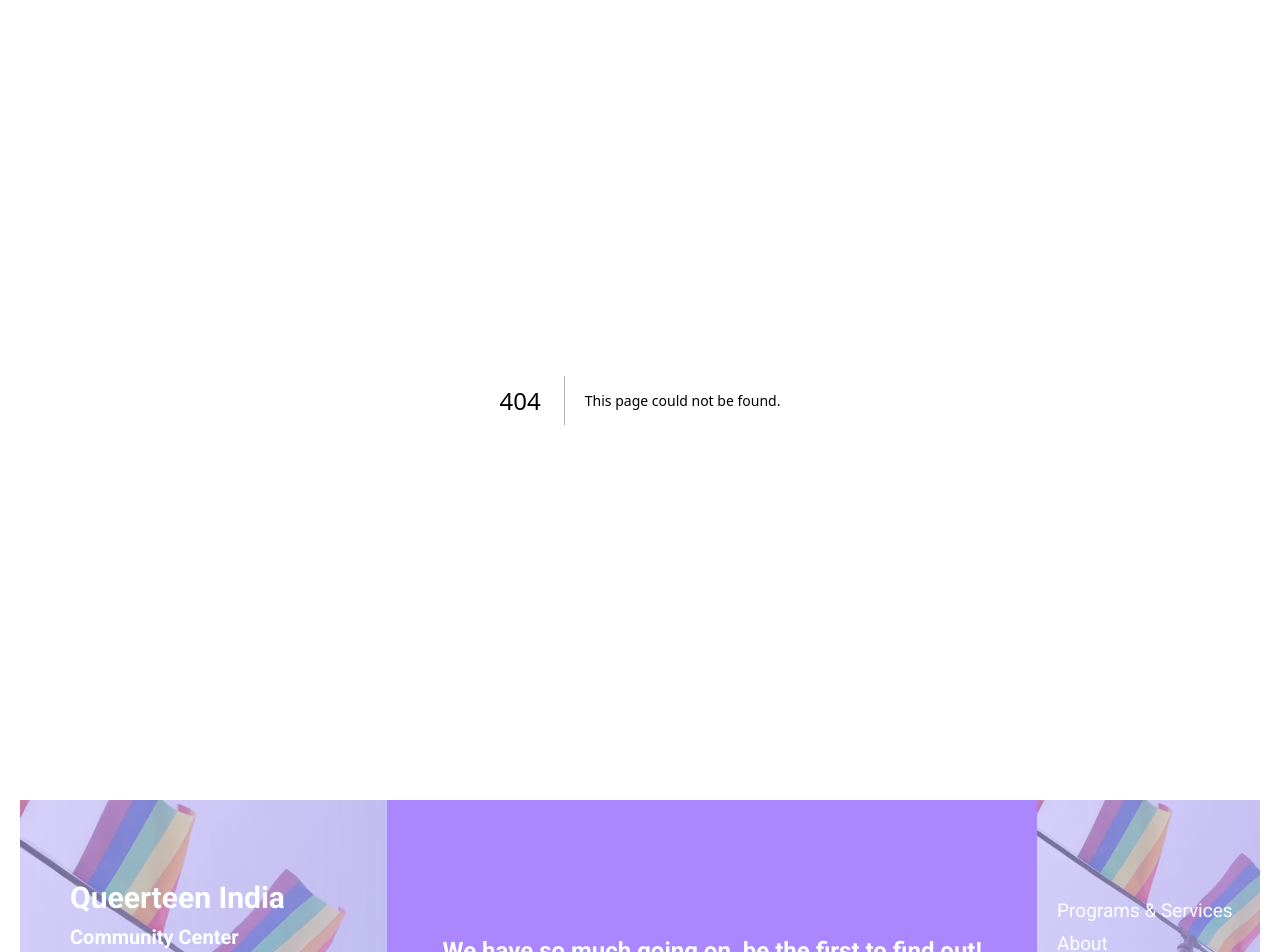
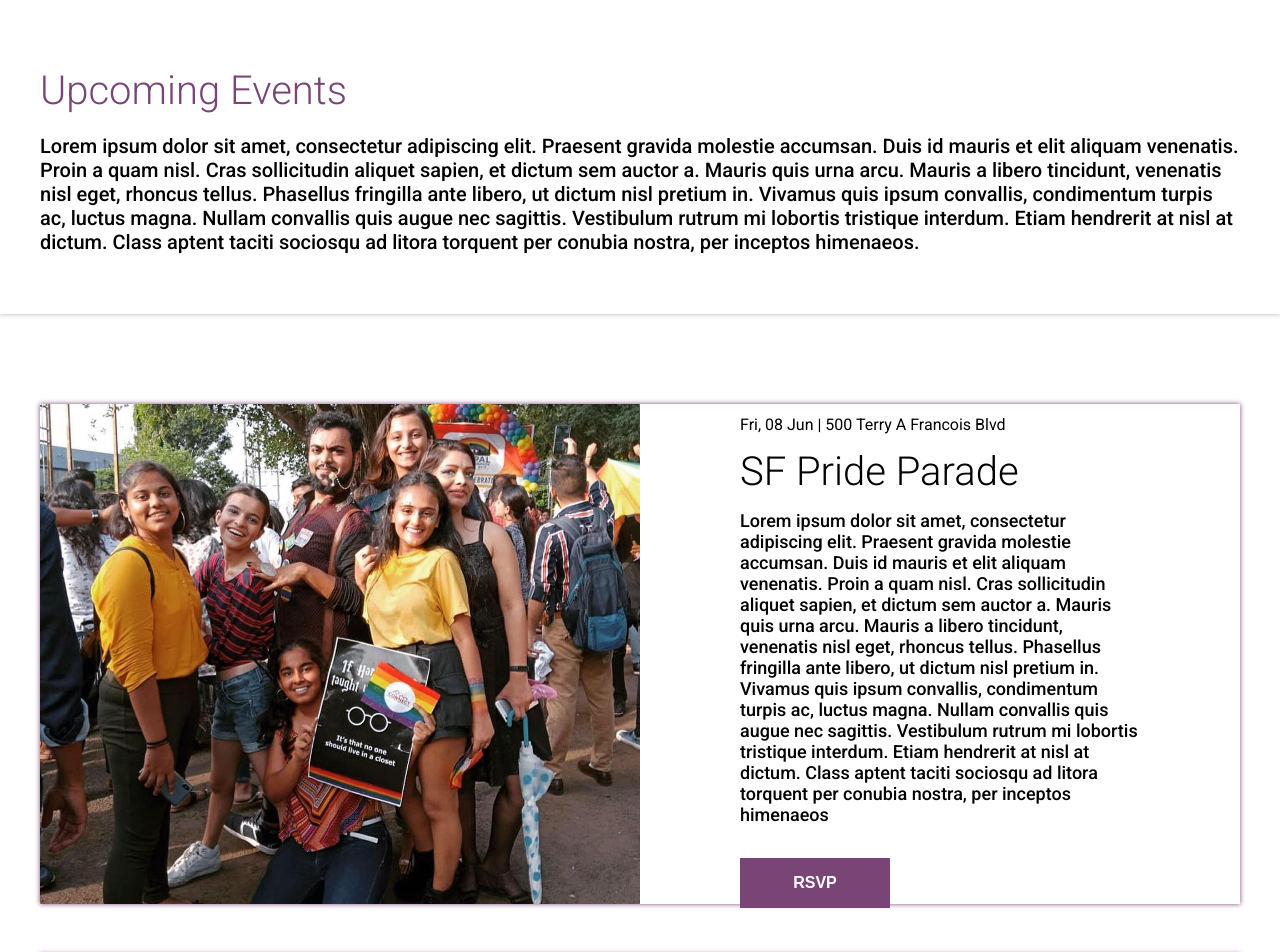
Before and after one commit to QueerTeen-India/website, a Next.js app: page /events in a window 1280 px wide. Before the commit this address had no page. Shown: the part 120-1072 px from the top of the page. Built offline with nearby package versions, Linux system fonts and the light colour scheme.

Commit message:
feat: events page

```diff
--- a/components/about/index.jsx
+++ b/components/about/index.jsx
@@ -1,3 +1,5 @@
+import Head  from "next/head";
+
 const About = () => {
     let info = [{
         title: "Mission",
@@ -25,6 +27,9 @@ const About = () => {
     ]
     return (<>
         <div className="about">
+            <Head>
+                <title>About Us</title>
+            </Head>
             <div className="about-header">
 
                 <h1>Who we are & What we do</h1>
--- /dev/null
+++ b/components/events/index.jsx
@@ -0,0 +1,52 @@
+const Events = () => {
+    const events = [{
+        date: "Fri, 08 Jun",
+        place: "500 Terry A Francois Blvd",
+        title: "SF Pride Parade",
+        description: "Lorem ipsum dolor sit amet, consectetur adipiscing elit. Praesent gravida molestie accumsan. Duis id mauris et elit aliquam venenatis. Proin a quam nisl. Cras sollicitudin aliquet sapien, et dictum sem auctor a. Mauris quis urna arcu. Mauris a libero tincidunt, venenatis nisl eget, rhoncus tellus. Phasellus fringilla ante libero, ut dictum nisl pretium in. Vivamus quis ipsum convallis, condimentum turpis ac, luctus magna. Nullam convallis quis augue nec sagittis. Vestibulum rutrum mi lobortis tristique interdum. Etiam hendrerit at nisl at dictum. Class aptent taciti sociosqu ad litora torquent per conubia nostra, per inceptos himenaeos",
+        image: "/images/pride-parade.jpg"
+    },
+    {
+        date: "Fri, 08 Jun",
+        place: "500 Terry A Francois Blvd",
+        title: "SF Pride Parade",
+        description: "Lorem ipsum dolor sit amet, consectetur adipiscing elit. Praesent gravida molestie accumsan. Duis id mauris et elit aliquam venenatis. Proin a quam nisl. Cras sollicitudin aliquet sapien, et dictum sem auctor a. Mauris quis urna arcu. Mauris a libero tincidunt, venenatis nisl eget, rhoncus tellus. Phasellus fringilla ante libero, ut dictum nisl pretium in. Vivamus quis ipsum convallis, condimentum turpis ac, luctus magna. Nullam convallis quis augue nec sagittis. Vestibulum rutrum mi lobortis tristique interdum. Etiam hendrerit at nisl at dictum. Class aptent taciti sociosqu ad litora torquent per conubia nostra, per inceptos himenaeos",
+        image: "/images/pride-parade.jpg"
+    },
+    {
+        date: "Fri, 08 Jun",
+        place: "500 Terry A Francois Blvd",
+        title: "SF Pride Parade",
+        description: "Lorem ipsum dolor sit amet, consectetur adipiscing elit. Praesent gravida molestie accumsan. Duis id mauris et elit aliquam venenatis. Proin a quam nisl. Cras sollicitudin aliquet sapien, et dictum sem auctor a. Mauris quis urna arcu. Mauris a libero tincidunt, venenatis nisl eget, rhoncus tellus. Phasellus fringilla ante libero, ut dictum nisl pretium in. Vivamus quis ipsum convallis, condimentum turpis ac, luctus magna. Nullam convallis quis augue nec sagittis. Vestibulum rutrum mi lobortis tristique interdum. Etiam hendrerit at nisl at dictum. Class aptent taciti sociosqu ad litora torquent per conubia nostra, per inceptos himenaeos",
+        image: "/images/pride-parade.jpg"
+    },
+    ]
+    return (
+        <div className="events">
+            <div className="events-header">
+                <h1>Upcoming Events</h1>
+                <p>Lorem ipsum dolor sit amet, consectetur adipiscing elit. Praesent gravida molestie accumsan. Duis id mauris et elit aliquam venenatis. Proin a quam nisl. Cras sollicitudin aliquet sapien, et dictum sem auctor a. Mauris quis urna arcu. Mauris a libero tincidunt, venenatis nisl eget, rhoncus tellus. Phasellus fringilla ante libero, ut dictum nisl pretium in. Vivamus quis ipsum convallis, condimentum turpis ac, luctus magna. Nullam convallis quis augue nec sagittis. Vestibulum rutrum mi lobortis tristique interdum. Etiam hendrerit at nisl at dictum. Class aptent taciti sociosqu ad litora torquent per conubia nostra, per inceptos himenaeos.</p>
+            </div>
+            <div className="events-container">
+                {events.map((a, index) => {
+                    return (
+                        <div key={index} className="events-container-each">
+                            <div className="events-container-each-image">
+                                <img src={a.image} alt={a.title} />
+                            </div>
+
+                            <div className="events-container-each-content">
+                                <p className="events-container-each-content-date">{a.date} | {a.place}</p>
+                                <h2>{a.title}</h2>
+                                <p className="events-container-each-content-description">{a.description}</p>
+                                <button className="events-container-each-button">RSVP</button>
+                            </div>
+                        </div>
+                    )
+                })}
+            </div>
+        </div>
+    )
+}
+
+export default Events;
--- /dev/null
+++ b/pages/events.jsx
@@ -0,0 +1,3 @@
+import Events from "../components/events";
+
+export default Events;
--- /dev/null
+++ b/sass/components/_events.scss
@@ -0,0 +1,101 @@
+.events {
+    background-color: #fff;
+
+    &-header {
+        padding: 4rem;
+        box-shadow: 0 0 .5rem rgba(#000, 0.3);
+
+        h1 {
+            color: #794577;
+            font-weight: 350;
+            font-size: 4rem;
+            margin-bottom: 0;
+        }
+
+        p {
+            font-size: 2rem;
+            font-weight: 500
+        }
+    }
+
+    &-container {
+        &-each {
+            box-shadow: #794577 0 0 .5rem;
+
+            &-image {
+                width: 50%;
+
+                img {
+                    // display: none;
+                    width: 100%;
+                    object-fit: cover;
+                    height: 100%;
+                }
+
+                height: 50rem;
+            }
+
+            &-button {
+                background-color: #794577;
+                color: white;
+                font-size: 1.6rem !important;
+                // display: flex;
+                // text-align: center;
+                transition: all 0.2s;
+                border: 1px solid transparent;
+                width: 15rem;
+                margin-top: 1.5rem;
+                text-align: center;
+                cursor: pointer;
+                transition: all 0.2s;
+                &:hover{
+                    color: #794577;
+                    border: 1px solid #794577;
+                    background-color: transparent;
+                }
+                // align-items: center;
+                // height: 3rem;
+                // text-decoration: saddlebrown !important;
+                font-weight: 600;
+
+                padding: 1.5rem 1rem;
+            }
+
+            &-content {
+
+                // background-color: #fff;
+                h2 {
+                    font-size: 4rem;
+                    font-weight: 300;
+                    line-height: 1rem;
+                }
+
+                &-description {
+                    font-size: 1.8rem;
+                    // padding: 10rem;
+                    font-weight: 500;
+                    // max-width: 40rem;
+                }
+
+                // height: calc(100% - 20rem);
+                font-size: 1.6rem;
+                width: calc(50% - 20rem);
+                padding: 10rem;
+                // max-width: 40rem;
+            }
+
+            // width: 100%;
+            height: 50rem;
+            position: relative;
+            margin: 5rem 0;
+            align-items: center;
+            grid-template-columns: 1fr 1fr;
+            &:nth-child(2n){
+                flex-direction: row-reverse;
+            }
+            display: flex;
+        }
+
+        padding: 4rem;
+    }
+}
--- a/sass/main.scss
+++ b/sass/main.scss
@@ -10,6 +10,7 @@
 @import './components/footer';
 @import './components/donation';
 @import './components/about';
+@import './components/events';
 
 //utilities
 @import './utilities/basic';
--- a/styles/globals.css
+++ b/styles/globals.css
@@ -670,6 +670,81 @@ body {
   height: 20rem;
 }
 
+.events {
+  background-color: #fff;
+}
+.events-header {
+  padding: 4rem;
+  box-shadow: 0 0 0.5rem rgba(0, 0, 0, 0.3);
+}
+.events-header h1 {
+  color: #794577;
+  font-weight: 350;
+  font-size: 4rem;
+  margin-bottom: 0;
+}
+.events-header p {
+  font-size: 2rem;
+  font-weight: 500;
+}
+.events-container {
+  padding: 4rem;
+}
+.events-container-each {
+  box-shadow: #794577 0 0 0.5rem;
+  height: 50rem;
+  position: relative;
+  margin: 5rem 0;
+  align-items: center;
+  grid-template-columns: 1fr 1fr;
+  display: flex;
+}
+.events-container-each-image {
+  width: 50%;
+  height: 50rem;
+}
+.events-container-each-image img {
+  width: 100%;
+  object-fit: cover;
+  height: 100%;
+}
+.events-container-each-button {
+  background-color: #794577;
+  color: white;
+  font-size: 1.6rem !important;
+  transition: all 0.2s;
+  border: 1px solid transparent;
+  width: 15rem;
+  margin-top: 1.5rem;
+  text-align: center;
+  cursor: pointer;
+  transition: all 0.2s;
+  font-weight: 600;
+  padding: 1.5rem 1rem;
+}
+.events-container-each-button:hover {
+  color: #794577;
+  border: 1px solid #794577;
+  background-color: transparent;
+}
+.events-container-each-content {
+  font-size: 1.6rem;
+  width: calc(50% - 20rem);
+  padding: 10rem;
+}
+.events-container-each-content h2 {
+  font-size: 4rem;
+  font-weight: 300;
+  line-height: 1rem;
+}
+.events-container-each-content-description {
+  font-size: 1.8rem;
+  font-weight: 500;
+}
+.events-container-each:nth-child(2n) {
+  flex-direction: row-reverse;
+}
+
 body {
   margin: 0;
 }
```
Also changed, not shown: public/images/pride-parade.jpg (renamed from public/images/67758395_157166245424557_1030039635137080021_n.jpg), 1 other file (tests, documents, lock files or other folders).
